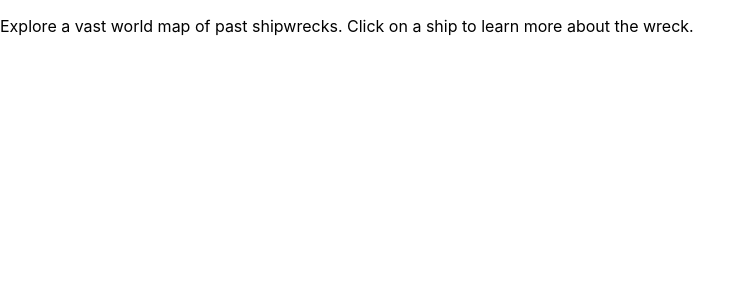
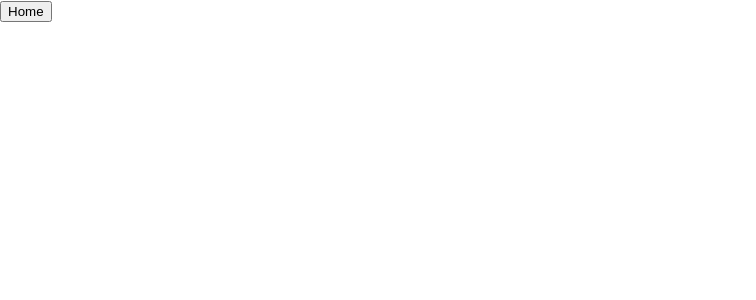
Before and after one commit to ZachNich/shipwreck_map, a React (Create React App) app: page /details in a window 1280 px wide. Shown: the top 300 px of the page, without its empty margins (0-756 px from the left). Built offline with nearby package versions, Linux system fonts and the light colour scheme.

Commit message:
created skeleton details page and routes

```diff
--- a/package.json
+++ b/package.json
@@ -14,6 +14,7 @@
     "http-proxy-middleware": "^1.0.5",
     "react": "^16.13.1",
     "react-dom": "^16.13.1",
+    "react-router-dom": "^5.2.0",
     "react-scripts": "3.4.3"
   },
   "scripts": {
--- /dev/null
+++ b/src/App.js
@@ -0,0 +1,15 @@
+import React, { useState, useEffect } from 'react';
+import { Route, Redirect } from 'react-router-dom';
+import DetailsPage from './DetailsPage';
+import HowTo from './HowTo';
+
+const App = () => {
+    return (
+        <>
+            <Route exact path="/details" render={props => <DetailsPage {...props} />} />
+            <Route exact path="/" render={props => <HowTo {...props} />} />
+        </>
+    )
+}
+
+export default App
--- /dev/null
+++ b/src/DetailsPage.js
@@ -0,0 +1,28 @@
+import React, { useState, useEffect } from 'react';
+
+const DetailsPage = props => {
+
+    const goHome = e => {
+        e.preventDefault()
+        props.history.push('/')
+    }
+
+    return (
+        <div className="details_main">
+            <div className="details_header">
+
+            </div>
+            <div className="details_subheader">
+
+            </div>
+            <div className="details_content">
+
+            </div>
+            <div className="details_footer">
+                <button onClick={goHome}>Home</button>
+            </div>
+        </div>
+    )
+}
+
+export default DetailsPage
--- a/src/index.js
+++ b/src/index.js
@@ -1,11 +1,12 @@
 import React from 'react';
 import ReactDOM from 'react-dom';
+import { BrowserRouter as Router } from "react-router-dom";
 import './index.css';
-import HowTo from './HowTo';
+import App from './App';
 
 ReactDOM.render(
-  <>
-    <HowTo />
-  </>,
+  <Router>
+    <App />
+  </Router>,
   document.getElementById('root')
 );
```
Also changed, not shown: App.js (deleted), 1 other file (tests, documents, lock files or other folders).
